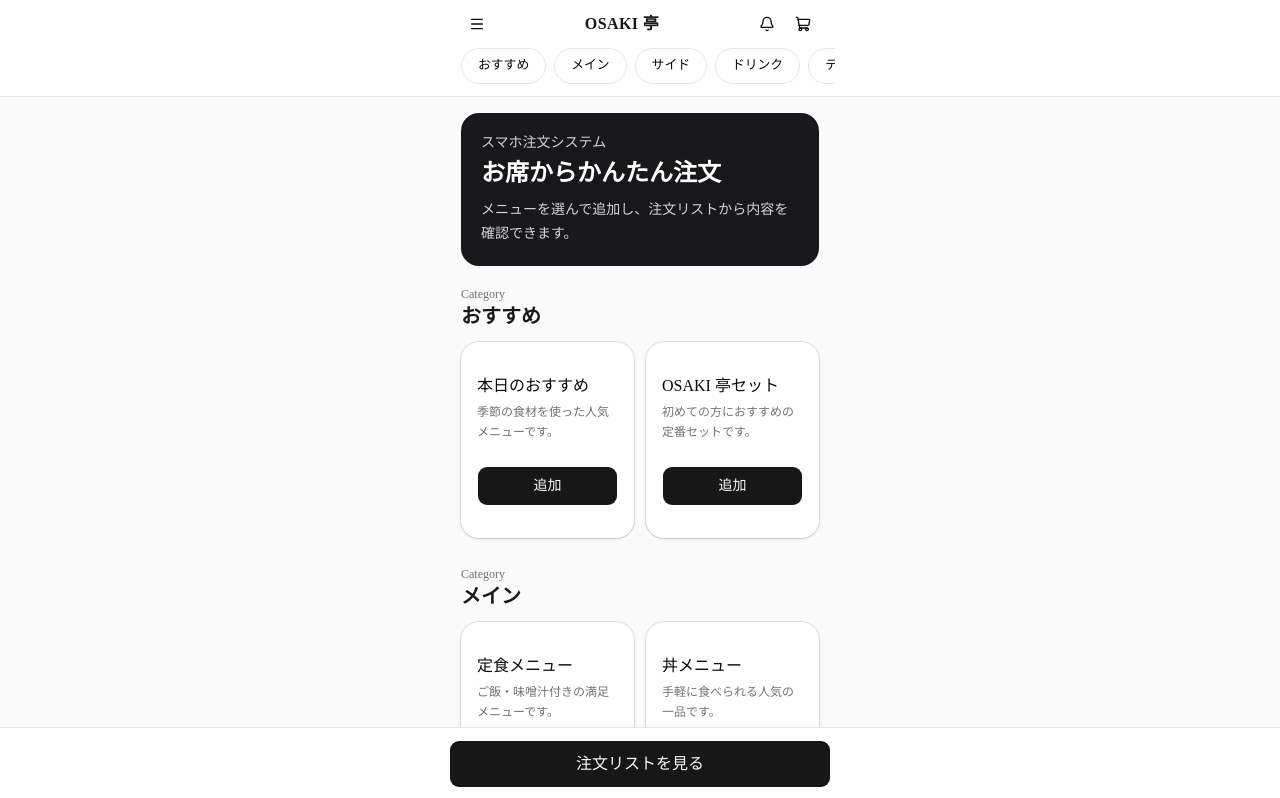
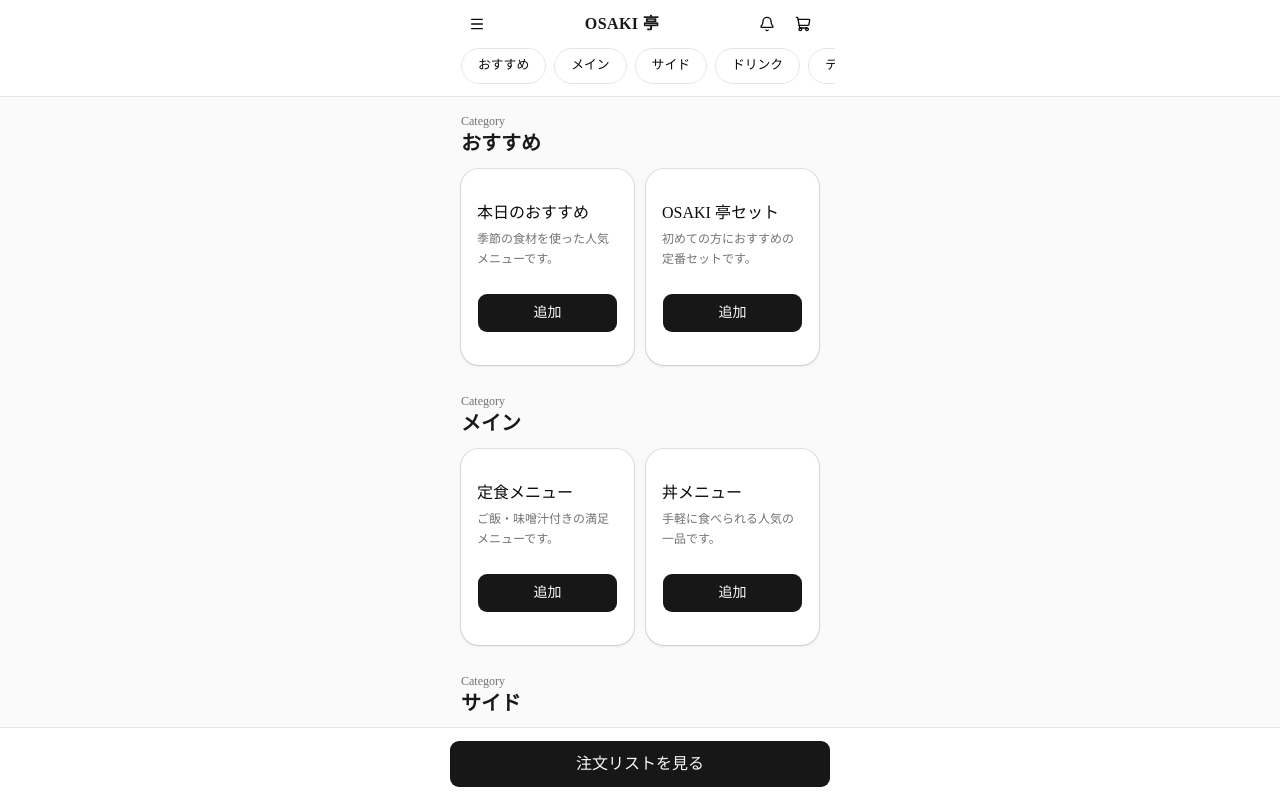
Before and after one commit to tgy310/future, a Next.js app: page / in a window 1280 px wide. Shown: the top 798 px of the page. Built offline with nearby package versions, Linux system fonts and the light colour scheme.

Commit message:
feat: draft4

```diff
--- a/app/page.tsx
+++ b/app/page.tsx
@@ -187,16 +187,6 @@ export default function Home() {
 
       {/* コンテンツ */}
       <div className="mx-auto max-w-[390px] px-4 pb-24 pt-4">
-        <section className="mb-5 rounded-2xl bg-zinc-900 p-5 text-white">
-          <p className="text-sm text-zinc-300">スマホ注文システム</p>
-          <h2 className="mt-1 text-2xl font-bold leading-snug">
-            お席からかんたん注文
-          </h2>
-          <p className="mt-2 text-sm leading-6 text-zinc-300">
-            メニューを選んで追加し、注文リストから内容を確認できます。
-          </p>
-        </section>
-
         <div className="space-y-7">
           {categories.map((category) => (
             <section
```
